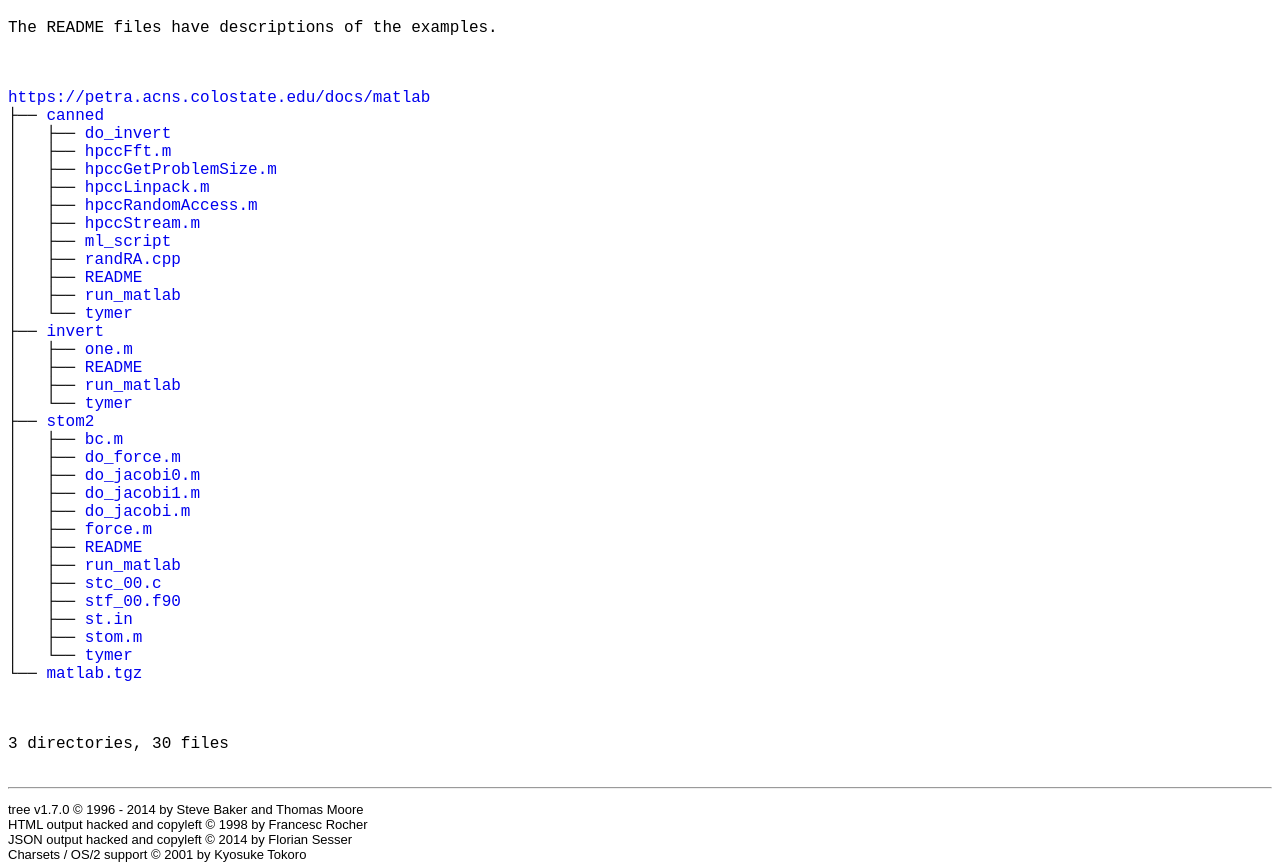
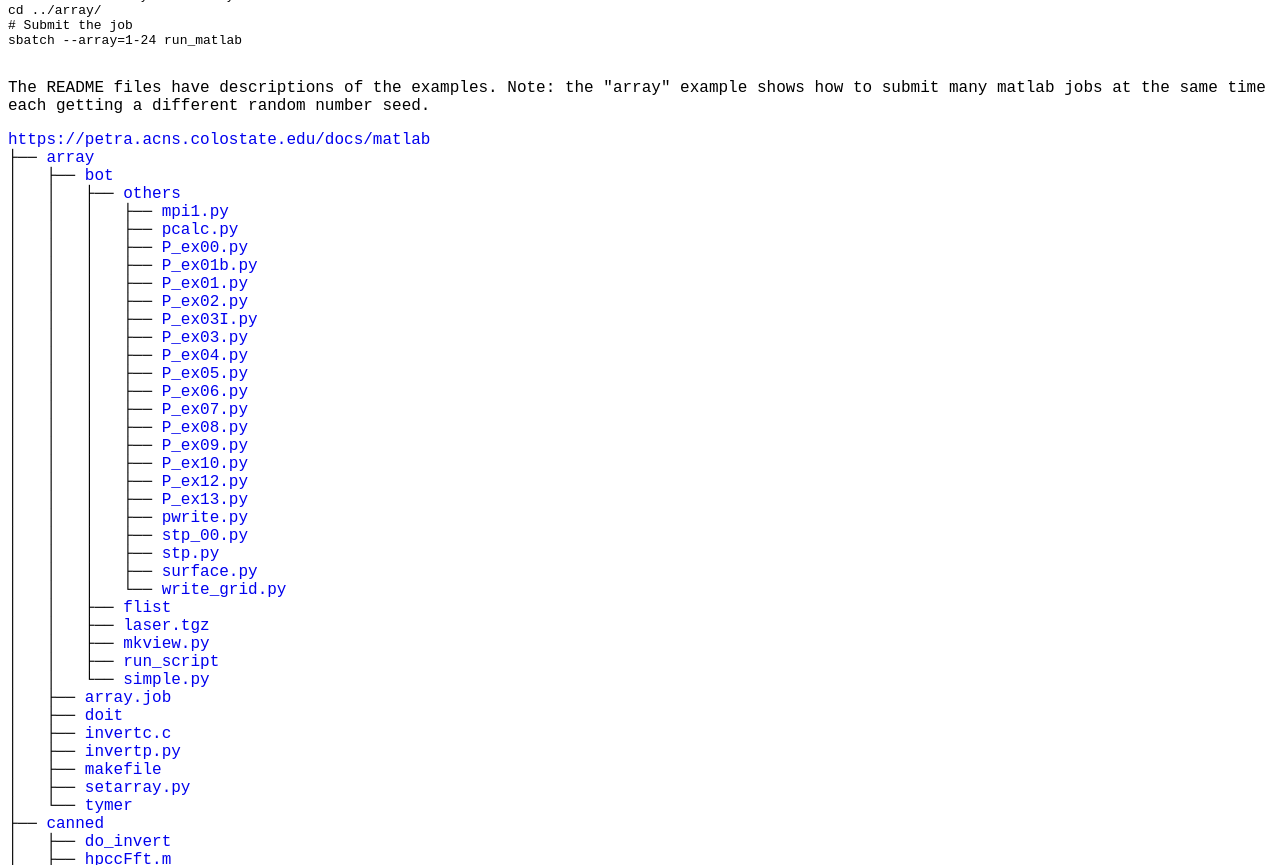
Before and after one commit to timkphd/examples, a plain HTML site: page matlab/index.html in a window 1280 px wide. Shown: the part 474-1339 px from the top of the page. Drawn offline with Linux system fonts and the light colour scheme.

Commit message:
matlab array jobs

```diff
--- a/matlab/index.html
+++ b/matlab/index.html
@@ -24,7 +24,6 @@
   .SOCK  { color: fuchsia;background-color: transparent;}
   .EXEC  { color: green;  background-color: transparent;}
   -->
-.b { color: red; font-weight: normal; }
  </style>
 </head>
 <body>
@@ -56,14 +55,55 @@
 <span class="b">cd ../stom2/</span>
 # Submit the job
 <span class="b">sbatch run_matlab</span>
+# Go to the "array" directory
+<span class="b">cd ../array/</span>
+# Submit the job
+<span class="b">sbatch --array=1-24 run_matlab</span>
 
 </pre>
 
-<p>The README files have descriptions of the examples.
+<p>The README files have descriptions of the examples. Note: the "array" example shows how to submit many matlab
+jobs at the same time each getting a different random number seed.
 </p>
-<br>
-<br>
+
 	<a href="https://petra.acns.colostate.edu/docs/matlab">https://petra.acns.colostate.edu/docs/matlab</a><br>
+	├── <a href="https://petra.acns.colostate.edu/docs/matlab/array/">array</a><br>
+	│   ├── <a href="https://petra.acns.colostate.edu/docs/matlab/array/bot/">bot</a><br>
+	│   │   ├── <a href="https://petra.acns.colostate.edu/docs/matlab/array/bot/others/">others</a><br>
+	│   │   │   ├── <a href="https://petra.acns.colostate.edu/docs/matlab/array/bot/others/mpi1.py">mpi1.py</a><br>
+	│   │   │   ├── <a href="https://petra.acns.colostate.edu/docs/matlab/array/bot/others/pcalc.py">pcalc.py</a><br>
+	│   │   │   ├── <a href="https://petra.acns.colostate.edu/docs/matlab/array/bot/others/P_ex00.py">P_ex00.py</a><br>
+	│   │   │   ├── <a href="https://petra.acns.colostate.edu/docs/matlab/array/bot/others/P_ex01b.py">P_ex01b.py</a><br>
+	│   │   │   ├── <a href="https://petra.acns.colostate.edu/docs/matlab/array/bot/others/P_ex01.py">P_ex01.py</a><br>
+	│   │   │   ├── <a href="https://petra.acns.colostate.edu/docs/matlab/array/bot/others/P_ex02.py">P_ex02.py</a><br>
+	│   │   │   ├── <a href="https://petra.acns.colostate.edu/docs/matlab/array/bot/others/P_ex03I.py">P_ex03I.py</a><br>
+	│   │   │   ├── <a href="https://petra.acns.colostate.edu/docs/matlab/array/bot/others/P_ex03.py">P_ex03.py</a><br>
+	│   │   │   ├── <a href="https://petra.acns.colostate.edu/docs/matlab/array/bot/others/P_ex04.py">P_ex04.py</a><br>
+	│   │   │   ├── <a href="https://petra.acns.colostate.edu/docs/matlab/array/bot/others/P_ex05.py">P_ex05.py</a><br>
+	│   │   │   ├── <a href="https://petra.acns.colostate.edu/docs/matlab/array/bot/others/P_ex06.py">P_ex06.py</a><br>
+	│   │   │   ├── <a href="https://petra.acns.colostate.edu/docs/matlab/array/bot/others/P_ex07.py">P_ex07.py</a><br>
+	│   │   │   ├── <a href="https://petra.acns.colostate.edu/docs/matlab/array/bot/others/P_ex08.py">P_ex08.py</a><br>
+	│   │   │   ├── <a href="https://petra.acns.colostate.edu/docs/matlab/array/bot/others/P_ex09.py">P_ex09.py</a><br>
+	│   │   │   ├── <a href="https://petra.acns.colostate.edu/docs/matlab/array/bot/others/P_ex10.py">P_ex10.py</a><br>
+	│   │   │   ├── <a href="https://petra.acns.colostate.edu/docs/matlab/array/bot/others/P_ex12.py">P_ex12.py</a><br>
+	│   │   │   ├── <a href="https://petra.acns.colostate.edu/docs/matlab/array/bot/others/P_ex13.py">P_ex13.py</a><br>
+	│   │   │   ├── <a href="https://petra.acns.colostate.edu/docs/matlab/array/bot/others/pwrite.py">pwrite.py</a><br>
+	│   │   │   ├── <a href="https://petra.acns.colostate.edu/docs/matlab/array/bot/others/stp_00.py">stp_00.py</a><br>
+	│   │   │   ├── <a href="https://petra.acns.colostate.edu/docs/matlab/array/bot/others/stp.py">stp.py</a><br>
+	│   │   │   ├── <a href="https://petra.acns.colostate.edu/docs/matlab/array/bot/others/surface.py">surface.py</a><br>
+	│   │   │   └── <a href="https://petra.acns.colostate.edu/docs/matlab/array/bot/others/write_grid.py">write_grid.py</a><br>
+	│   │   ├── <a href="https://petra.acns.colostate.edu/docs/matlab/array/bot/flist">flist</a><br>
+	│   │   ├── <a href="https://petra.acns.colostate.edu/docs/matlab/array/bot/laser.tgz">laser.tgz</a><br>
+	│   │   ├── <a href="https://petra.acns.colostate.edu/docs/matlab/array/bot/mkview.py">mkview.py</a><br>
+	│   │   ├── <a href="https://petra.acns.colostate.edu/docs/matlab/array/bot/run_script">run_script</a><br>
+	│   │   └── <a href="https://petra.acns.colostate.edu/docs/matlab/array/bot/simple.py">simple.py</a><br>
+	│   ├── <a href="https://petra.acns.colostate.edu/docs/matlab/array/array.job">array.job</a><br>
+	│   ├── <a href="https://petra.acns.colostate.edu/docs/matlab/array/doit">doit</a><br>
+	│   ├── <a href="https://petra.acns.colostate.edu/docs/matlab/array/invertc.c">invertc.c</a><br>
+	│   ├── <a href="https://petra.acns.colostate.edu/docs/matlab/array/invertp.py">invertp.py</a><br>
+	│   ├── <a href="https://petra.acns.colostate.edu/docs/matlab/array/makefile">makefile</a><br>
+	│   ├── <a href="https://petra.acns.colostate.edu/docs/matlab/array/setarray.py">setarray.py</a><br>
+	│   └── <a href="https://petra.acns.colostate.edu/docs/matlab/array/tymer">tymer</a><br>
 	├── <a href="https://petra.acns.colostate.edu/docs/matlab/canned/">canned</a><br>
 	│   ├── <a href="https://petra.acns.colostate.edu/docs/matlab/canned/do_invert">do_invert</a><br>
 	│   ├── <a href="https://petra.acns.colostate.edu/docs/matlab/canned/hpccFft.m">hpccFft.m</a><br>
@@ -95,12 +135,13 @@
 	│   ├── <a href="https://petra.acns.colostate.edu/docs/matlab/stom2/st.in">st.in</a><br>
 	│   ├── <a href="https://petra.acns.colostate.edu/docs/matlab/stom2/stom.m">stom.m</a><br>
 	│   └── <a href="https://petra.acns.colostate.edu/docs/matlab/stom2/tymer">tymer</a><br>
+	├── <a href="https://petra.acns.colostate.edu/docs/matlab/index.html">index.html</a><br>
 	└── <a href="https://petra.acns.colostate.edu/docs/matlab/matlab.tgz">matlab.tgz</a><br>
 	<br><br>
 	</p>
 	<p>
 
-3 directories, 30 files
+6 directories, 64 files
 	<br><br>
 	</p>
 	<hr>
```
Also changed, not shown: index.html (+18 -9 lines), 6 other files.
